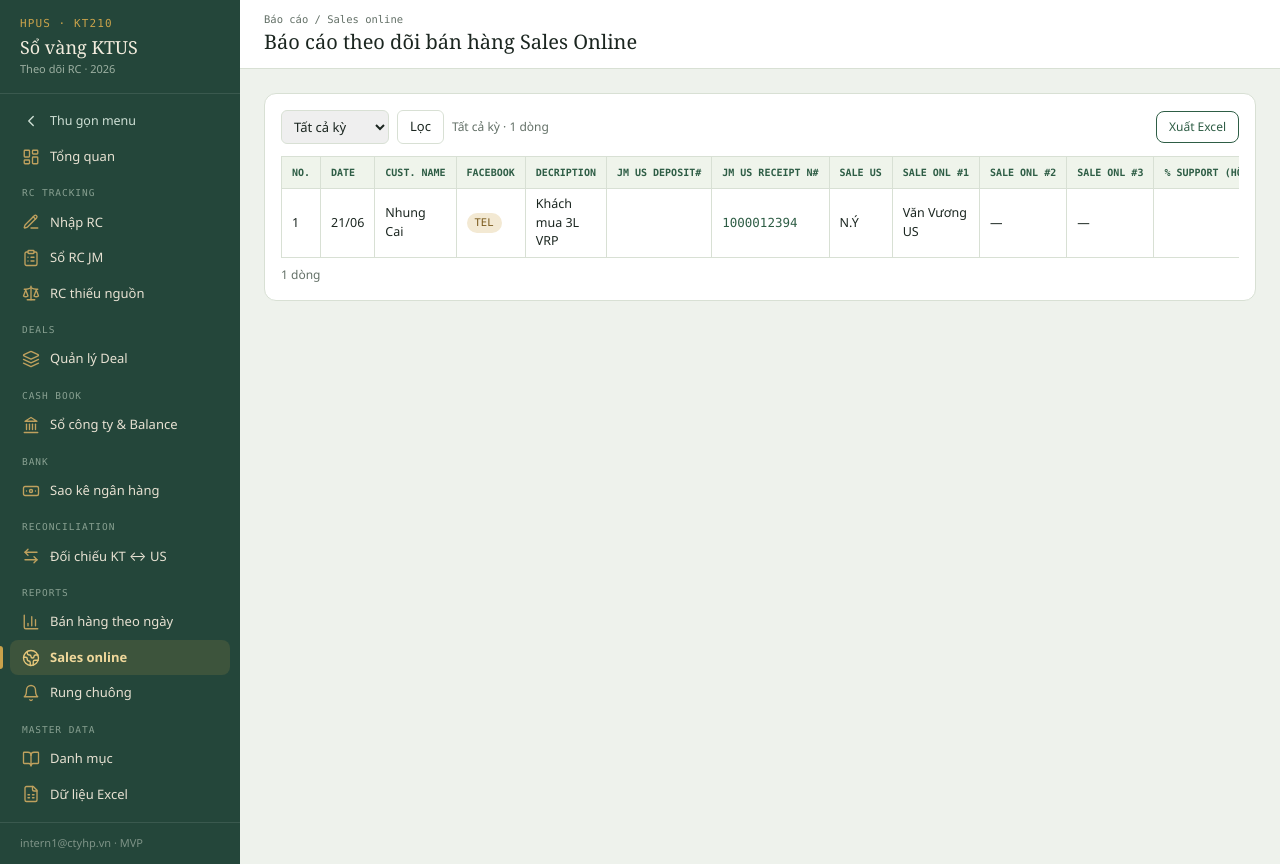
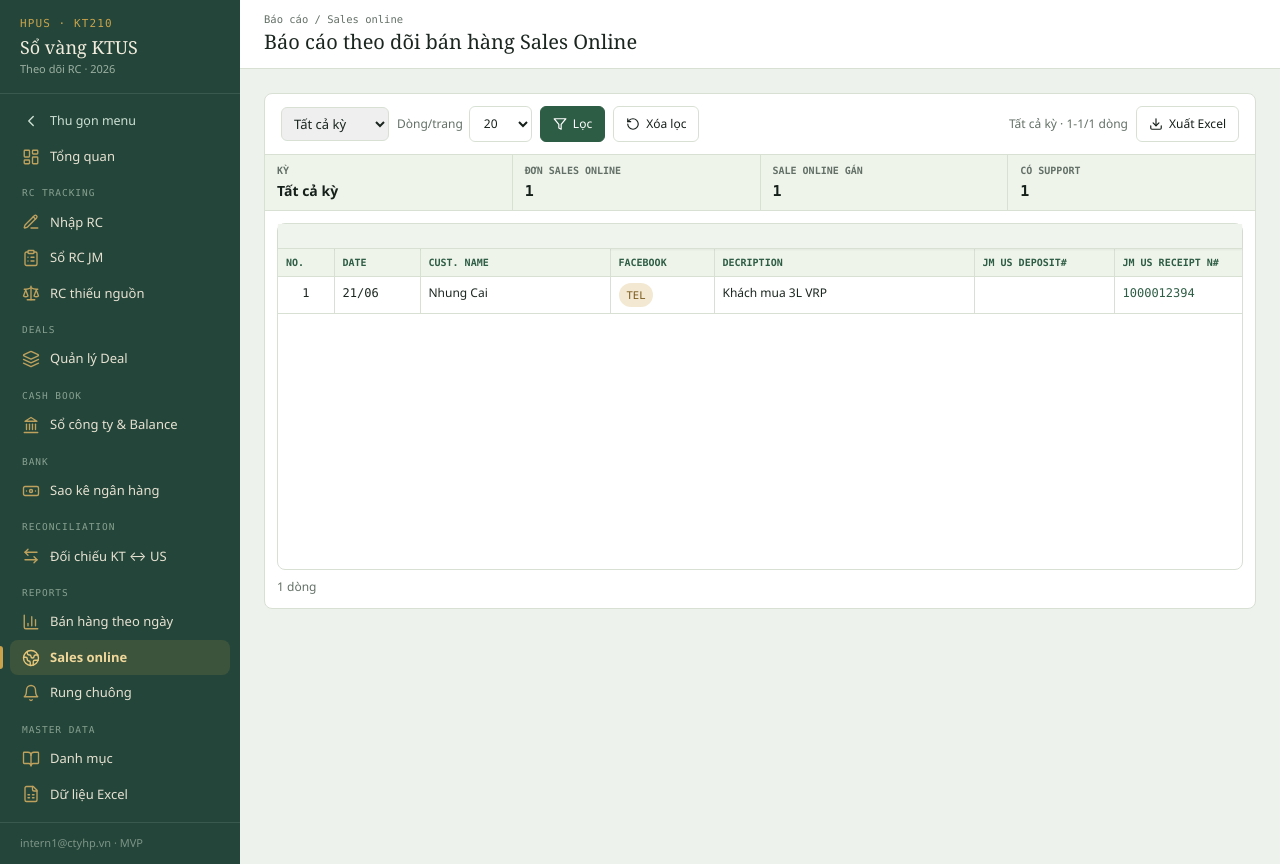
Before and after one commit to quocviet-IT/ktus, a Next.js app: page /reports/sales-online in a window 1280 px wide. Built offline with nearby package versions, Linux system fonts and the light colour scheme.

Commit message:
Refine sales online table UX

```diff
--- a/src/app/reports/sales-online/page.tsx
+++ b/src/app/reports/sales-online/page.tsx
@@ -1,23 +1,35 @@
+import { Download, Filter, RotateCcw } from "lucide-react";
 import PageHeader from "@/components/page-header";
 import PeriodFields from "@/components/period-fields";
 import Pagination from "@/components/pagination";
+import StickyScrollTable from "@/components/sticky-scroll-table";
 import { listTransactions } from "@/lib/data";
 import { jmKind } from "@/lib/rules";
 import { ddmm } from "@/lib/format";
 import { periodRange, periodLabel, byEntryAsc } from "@/lib/period";
 import type { Transaction } from "@/lib/types";
 
-const PAGE_SIZE = 50;
-type SP = { period?: string; day?: string; week?: string; month?: string; year?: string; page?: string };
+const DEFAULT_PAGE_SIZE = 20;
+const PAGE_SIZE_OPTIONS = [20, 50, 100];
 
-// Sales Online — CỘT GIỐNG EXCEL (BRD §12.2)
+type SP = {
+  period?: string;
+  day?: string;
+  week?: string;
+  month?: string;
+  year?: string;
+  page?: string;
+  pageSize?: string;
+};
+
 export default async function SalesOnline({ searchParams }: { searchParams: SP }) {
   const range = periodRange(searchParams);
+  const requestedPageSize = Number(searchParams.pageSize);
+  const pageSize = PAGE_SIZE_OPTIONS.includes(requestedPageSize) ? requestedPageSize : DEFAULT_PAGE_SIZE;
   const withOnline = (await listTransactions({ from: range.from, to: range.to }))
     .filter((t) => t.saleOnline || t.saleOnline2 || t.saleOnline3)
     .sort(byEntryAsc);
 
-  // Gộp 1 đơn = 1 dòng (cọc + pickup chung 1 đơn) → tránh ghi nhận trùng
   const byOrder = new Map<string, Transaction>();
   for (const t of withOnline) {
     const key = t.oldReceiptNo || t.rcJmNo || t.id;
@@ -28,61 +40,141 @@ export default async function SalesOnline({ searchParams }: { searchParams: SP }
 
   const page = Math.max(1, parseInt(searchParams.page || "1", 10) || 1);
   const total = all.length;
-  const totalPages = Math.max(1, Math.ceil(total / PAGE_SIZE));
-  const startIdx = (page - 1) * PAGE_SIZE;
-  const rows = all.slice(startIdx, startIdx + PAGE_SIZE);
-  const th = "px-2.5 py-2 border border-line bg-band font-mono text-[10px] uppercase text-brand text-left whitespace-nowrap align-bottom";
-  const td = "px-2.5 py-1.5 border border-line";
+  const totalPages = Math.max(1, Math.ceil(total / pageSize));
+  const currentPage = Math.min(page, totalPages);
+  const startIdx = (currentPage - 1) * pageSize;
+  const rows = all.slice(startIdx, startIdx + pageSize);
+  const pageFrom = total ? startIdx + 1 : 0;
+  const pageTo = Math.min(total, startIdx + rows.length);
+  const salesOnlineCount = all.reduce((sum, t) => sum + [t.saleOnline, t.saleOnline2, t.saleOnline3].filter(Boolean).length, 0);
+  const supportCount = all.filter((t) => t.pctSupport != null && t.pctSupport !== 0).length;
+
+  const control =
+    "h-9 rounded-md border border-line bg-card px-2.5 text-[12px] text-ink outline-none hover:border-accent focus:border-brand focus:ring-1 focus:ring-brand";
+  const toolbarButton =
+    "inline-flex h-9 items-center gap-1.5 rounded-md border border-line px-3 text-[12px] font-medium text-ink hover:border-accent hover:bg-accentSoft";
+  const primaryButton =
+    "inline-flex h-9 items-center gap-1.5 rounded-md border border-brand bg-brand px-3 text-[12px] font-medium text-white hover:bg-[#244C39]";
+  const th =
+    "sticky top-0 z-20 border-b border-r border-line bg-band px-2 py-1.5 text-left align-bottom font-mono text-[10px] font-semibold uppercase tracking-normal text-brand whitespace-nowrap";
+  const td = "border-b border-r border-line px-2 py-1.5 text-[12px] leading-5 whitespace-nowrap align-top";
+  const stickyEdge = "bg-card shadow-[2px_0_0_0_#D8E0D4]";
+  const stickyHead = "z-40 bg-band shadow-[2px_0_0_0_#D8E0D4]";
+  const stickyNo = "sticky left-0 w-[56px] min-w-[56px] max-w-[56px]";
+  const stickyDate = "sticky left-[56px] w-[86px] min-w-[86px] max-w-[86px]";
+  const stickyCustomer = "sticky left-[142px] w-[190px] min-w-[190px] max-w-[190px]";
+  const tableMinWidth = 1540;
 
   return (
     <>
       <PageHeader crumb="Báo cáo / Sales online" title="Báo cáo theo dõi bán hàng Sales Online" />
-      <div className="p-6">
-        <div className="bg-card border border-line rounded-xl p-4">
-          <form action="/reports/sales-online" className="flex items-center gap-2 mb-3 flex-wrap">
+      <div className="p-4 lg:p-6">
+        <section className="rounded-lg border border-line bg-card">
+          <div className="border-b border-line px-4 py-3">
+            <form action="/reports/sales-online" className="flex items-center gap-2 gap-y-3 flex-wrap">
               <PeriodFields period={searchParams.period} day={searchParams.day} week={searchParams.week} month={searchParams.month} year={searchParams.year} />
-            <button type="submit" className="rounded-md border border-line px-3 py-1.5 text-[13px] hover:border-accent">Lọc</button>
-            <span className="text-[12px] text-muted">{periodLabel(searchParams)} · {total} dòng</span>
+              <label className="flex items-center gap-1.5 text-[12px] text-muted">
+                Dòng/trang
+                <select name="pageSize" defaultValue={String(pageSize)} className={control}>
+                  {PAGE_SIZE_OPTIONS.map((option) => <option key={option} value={option}>{option}</option>)}
+                </select>
+              </label>
+              <button type="submit" className={primaryButton}>
+                <Filter size={14} />
+                Lọc
+              </button>
+              <a href={`/reports/sales-online?pageSize=${pageSize}`} className={toolbarButton}>
+                <RotateCcw size={14} />
+                Xóa lọc
+              </a>
               <div className="flex-1" />
-            <a href="/reports/sales-online/export"
-              className="px-3 py-1.5 rounded-lg text-[12px] border border-brand text-brand hover:bg-brand hover:text-white whitespace-nowrap">Xuất Excel</a>
+              <span className="text-[12px] text-muted">{periodLabel(searchParams)} · {pageFrom}-{pageTo}/{total} dòng</span>
+              <a href="/reports/sales-online/export" className={toolbarButton}>
+                <Download size={14} />
+                Xuất Excel
+              </a>
             </form>
-          <div className="overflow-x-auto">
-            <table className="border-collapse text-[12.5px] min-w-[1100px]">
-              <thead><tr>
-                <th className={th}>NO.</th><th className={th}>DATE</th><th className={th}>CUST. NAME</th><th className={th}>FACEBOOK</th>
-                <th className={th}>DECRIPTION</th><th className={th}>JM US DEPOSIT#</th><th className={th}>JM US RECEIPT N#</th>
-                <th className={th}>SALE US</th><th className={th}>Sale Onl #1</th><th className={th}>Sale Onl #2</th><th className={th}>Sale Onl #3</th>
-                <th className={th}>% SUPPORT (hỗ trợ)</th><th className={th}>TRANSACTION VALUE</th>
-              </tr></thead>
+          </div>
+
+          <div className="grid grid-cols-2 gap-px border-b border-line bg-line md:grid-cols-4">
+            <div className="bg-band px-3 py-2">
+              <div className="font-mono text-[10px] font-semibold uppercase text-muted">Kỳ</div>
+              <div className="mt-0.5 text-[14px] font-semibold text-ink">{periodLabel(searchParams)}</div>
+            </div>
+            <div className="bg-band px-3 py-2">
+              <div className="font-mono text-[10px] font-semibold uppercase text-muted">Đơn sales online</div>
+              <div className="mt-0.5 font-mono text-[15px] font-bold tabular-nums text-ink">{total.toLocaleString("en-US")}</div>
+            </div>
+            <div className="bg-band px-3 py-2">
+              <div className="font-mono text-[10px] font-semibold uppercase text-muted">Sale online gán</div>
+              <div className="mt-0.5 font-mono text-[15px] font-bold tabular-nums text-ink">{salesOnlineCount.toLocaleString("en-US")}</div>
+            </div>
+            <div className="bg-band px-3 py-2">
+              <div className="font-mono text-[10px] font-semibold uppercase text-muted">Có support</div>
+              <div className="mt-0.5 font-mono text-[15px] font-bold tabular-nums text-ink">{supportCount.toLocaleString("en-US")}</div>
+            </div>
+          </div>
+
+          <div className="p-3">
+            <StickyScrollTable minWidth={tableMinWidth} bodyClassName="max-h-[calc(100vh-330px)] min-h-[320px]">
+              <table className="border-collapse text-[12px]" style={{ minWidth: tableMinWidth }}>
+                <thead>
+                  <tr>
+                    <th className={`${th} ${stickyNo} ${stickyHead}`}>NO.</th>
+                    <th className={`${th} ${stickyDate} ${stickyHead}`}>DATE</th>
+                    <th className={`${th} ${stickyCustomer} ${stickyHead}`}>CUST. NAME</th>
+                    <th className={`${th} min-w-[104px]`}>FACEBOOK</th>
+                    <th className={`${th} min-w-[260px]`}>DECRIPTION</th>
+                    <th className={`${th} min-w-[140px]`}>JM US DEPOSIT#</th>
+                    <th className={`${th} min-w-[150px]`}>JM US RECEIPT N#</th>
+                    <th className={`${th} min-w-[130px]`}>SALE US</th>
+                    <th className={`${th} min-w-[126px]`}>Sale Onl #1</th>
+                    <th className={`${th} min-w-[126px]`}>Sale Onl #2</th>
+                    <th className={`${th} min-w-[126px]`}>Sale Onl #3</th>
+                    <th className={`${th} min-w-[122px] text-right`}>% SUPPORT</th>
+                    <th className={`${th} min-w-[160px]`}>TRANSACTION VALUE</th>
+                  </tr>
+                </thead>
                 <tbody>
                   {rows.length ? rows.map((t, i) => {
                     const isSale = jmKind(t.rcJmNo) === "sale";
                     const depNo = t.oldReceiptNo || (jmKind(t.rcJmNo) === "deposit" ? t.rcJmNo : "");
                     const recNo = isSale ? t.rcJmNo : "";
                     return (
-                    <tr key={t.id} className="even:bg-band hover:bg-accentSoft">
-                      <td className={td}>{startIdx + i + 1}</td>
-                      <td className={td}>{ddmm(t.ngay)}</td>
-                      <td className={td}>{t.khach}</td>
+                      <tr key={t.id} className="hover:bg-accentSoft">
+                        <td className={`${td} ${stickyNo} ${stickyEdge} z-10 text-center font-mono`}>{startIdx + i + 1}</td>
+                        <td className={`${td} ${stickyDate} ${stickyEdge} z-10 font-mono`}>{ddmm(t.ngay)}</td>
+                        <td title={t.khach} className={`${td} ${stickyCustomer} ${stickyEdge} z-10 overflow-hidden text-ellipsis font-medium`}>{t.khach}</td>
                         <td className={td}><span className="badge bg-accentSoft text-[#7a5a1d]">{t.source1 || "—"}</span></td>
-                      <td className={td}>{t.dienGiai}</td>
-                      <td className={td + " font-mono text-brand"}>{depNo}</td>
-                      <td className={td + " font-mono text-brand"}>{recNo}</td>
-                      <td className={td}>{t.sale1 || "—"}</td>
-                      <td className={td}>{t.saleOnline || "—"}</td>
-                      <td className={td}>{t.saleOnline2 || "—"}</td>
-                      <td className={td}>{t.saleOnline3 || "—"}</td>
-                      <td className={td + " text-right font-mono"}>{t.pctSupport ?? ""}</td>
-                      <td className={td}>{t.transactionValue || "—"}</td>
+                        <td title={t.dienGiai} className={`${td} max-w-[300px] overflow-hidden text-ellipsis`}>{t.dienGiai}</td>
+                        <td className={`${td} font-mono text-brand`}>{depNo}</td>
+                        <td className={`${td} font-mono text-brand`}>{recNo}</td>
+                        <td title={t.sale1 || ""} className={`${td} max-w-[150px] overflow-hidden text-ellipsis`}>{t.sale1 || "—"}</td>
+                        <td title={t.saleOnline || ""} className={`${td} max-w-[150px] overflow-hidden text-ellipsis`}>{t.saleOnline || "—"}</td>
+                        <td title={t.saleOnline2 || ""} className={`${td} max-w-[150px] overflow-hidden text-ellipsis`}>{t.saleOnline2 || "—"}</td>
+                        <td title={t.saleOnline3 || ""} className={`${td} max-w-[150px] overflow-hidden text-ellipsis`}>{t.saleOnline3 || "—"}</td>
+                        <td className={`${td} text-right font-mono tabular-nums`}>{t.pctSupport ?? ""}</td>
+                        <td title={t.transactionValue || ""} className={`${td} max-w-[190px] overflow-hidden text-ellipsis`}>{t.transactionValue || "—"}</td>
                       </tr>
                     );
-                }) : <tr><td colSpan={13} className={td + " text-center text-muted py-4"}>Chưa có đơn sales online.</td></tr>}
+                  }) : (
+                    <tr>
+                      <td colSpan={13} className="border-b border-r border-line px-3 py-8 text-center text-[12px] text-muted">Chưa có đơn sales online.</td>
+                    </tr>
+                  )}
                 </tbody>
               </table>
+            </StickyScrollTable>
+
+            <Pagination
+              basePath="/reports/sales-online"
+              sp={{ ...(searchParams as Record<string, string | undefined>), pageSize: String(pageSize) }}
+              page={currentPage}
+              totalPages={totalPages}
+              total={total}
+            />
           </div>
-          <Pagination basePath="/reports/sales-online" sp={searchParams as Record<string, string | undefined>} page={page} totalPages={totalPages} total={total} />
-        </div>
+        </section>
       </div>
     </>
   );
```
Lines whose indentation alone changed are shown as unchanged.
